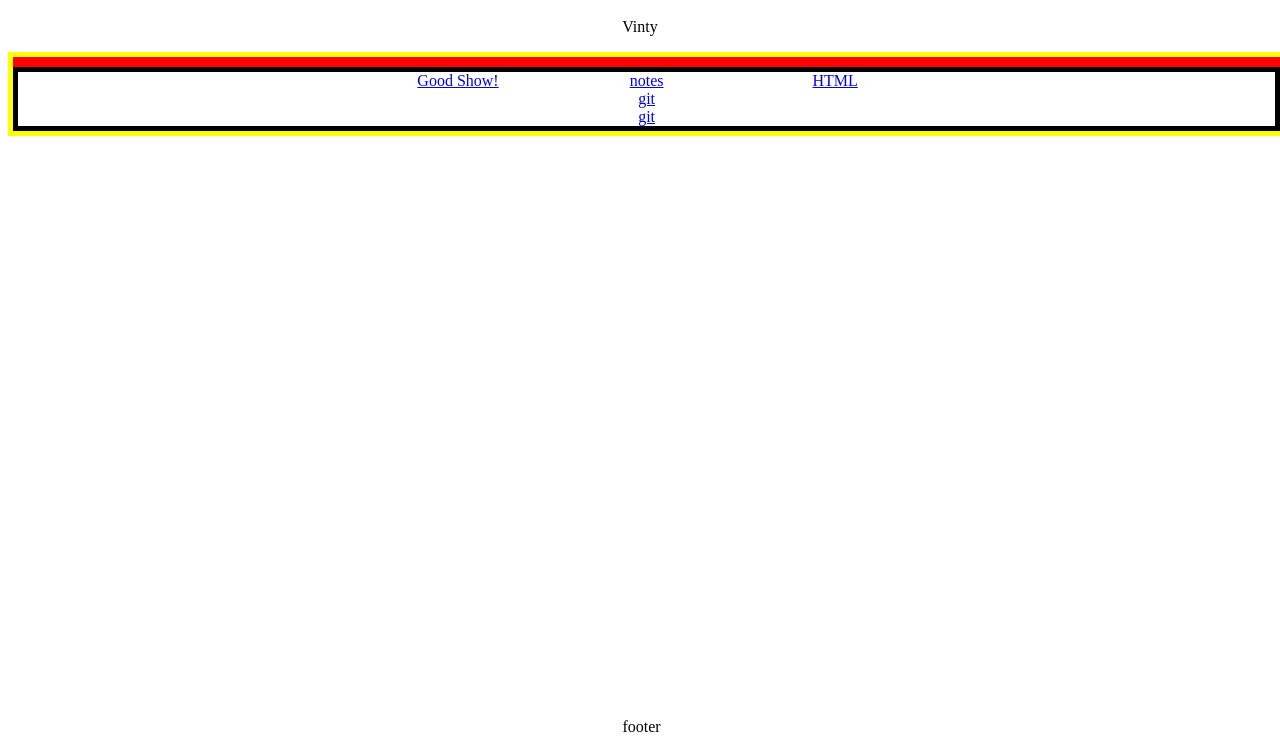
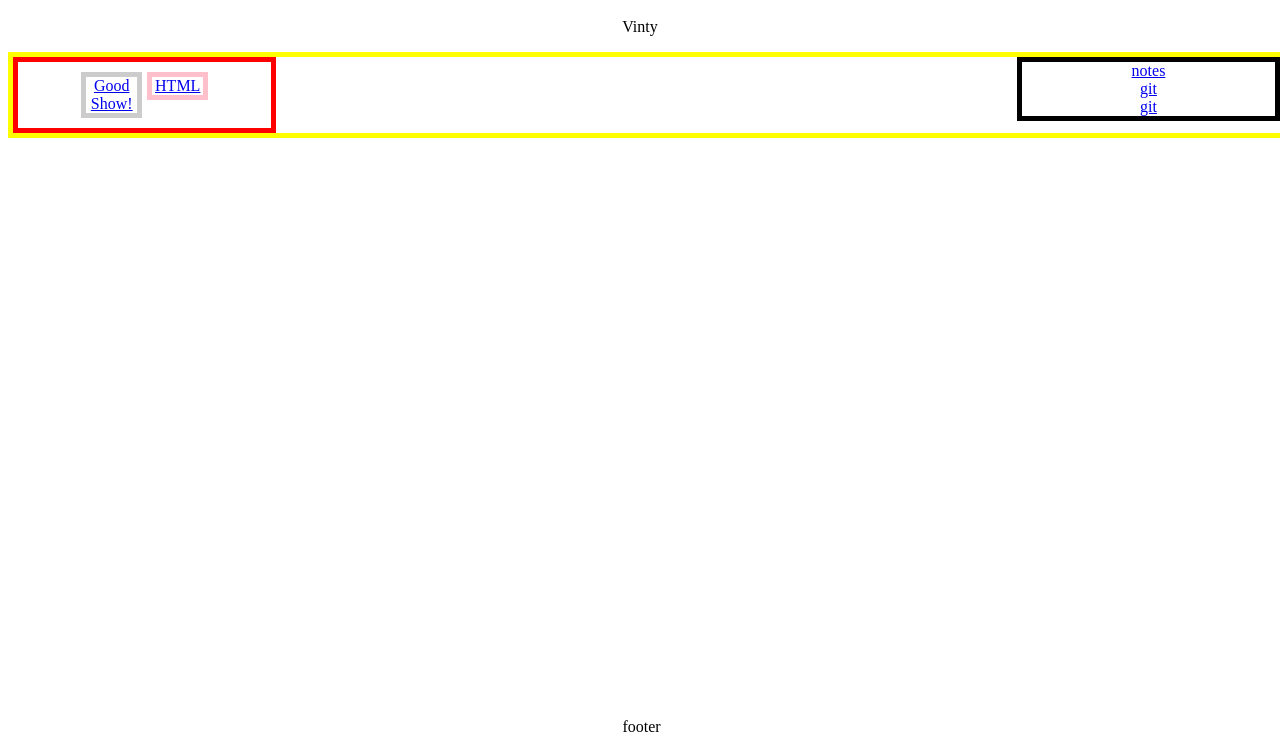
Before and after one commit to yugchak/mainpage, a plain HTML site: page index.html in a window 1280 px wide. Shown: the part 48-800 px from the top of the page. Drawn offline with Linux system fonts and the light colour scheme.

Commit message:
修改style.css

```diff
--- a/css/style.css
+++ b/css/style.css
@@ -12,19 +12,23 @@
 }
 #first {
     border:5px solid red;
+    width: 20%;
+    float: left;
 }
 #second {
     border:5px solid black;
+    width: 20%;
+    float: right;
 }
 .td-1 {
-
+    border:5px solid #ccc;
     margin: 10px 0px;
     margin-left: 25%;
     width: 20%;
     float: left;
 }
 .td-2 {
-
+    border:5px solid pink;
     margin: 10px 0px;
     margin-right: 25%;
     width: 20%;
```
